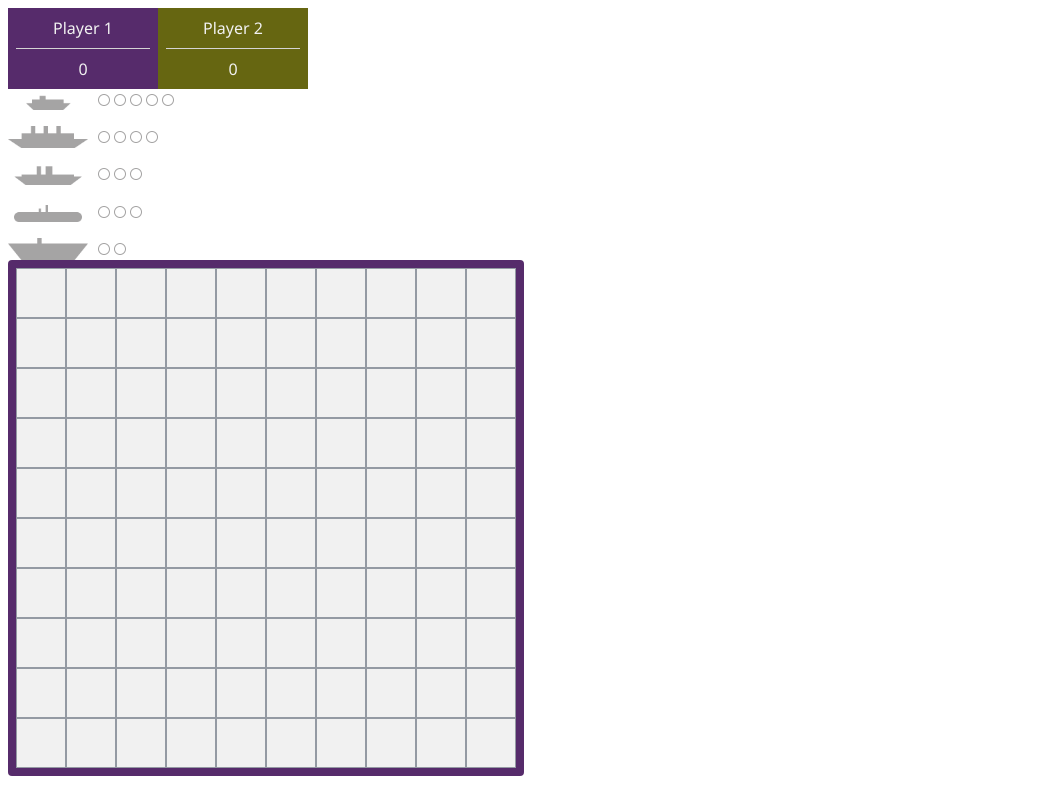
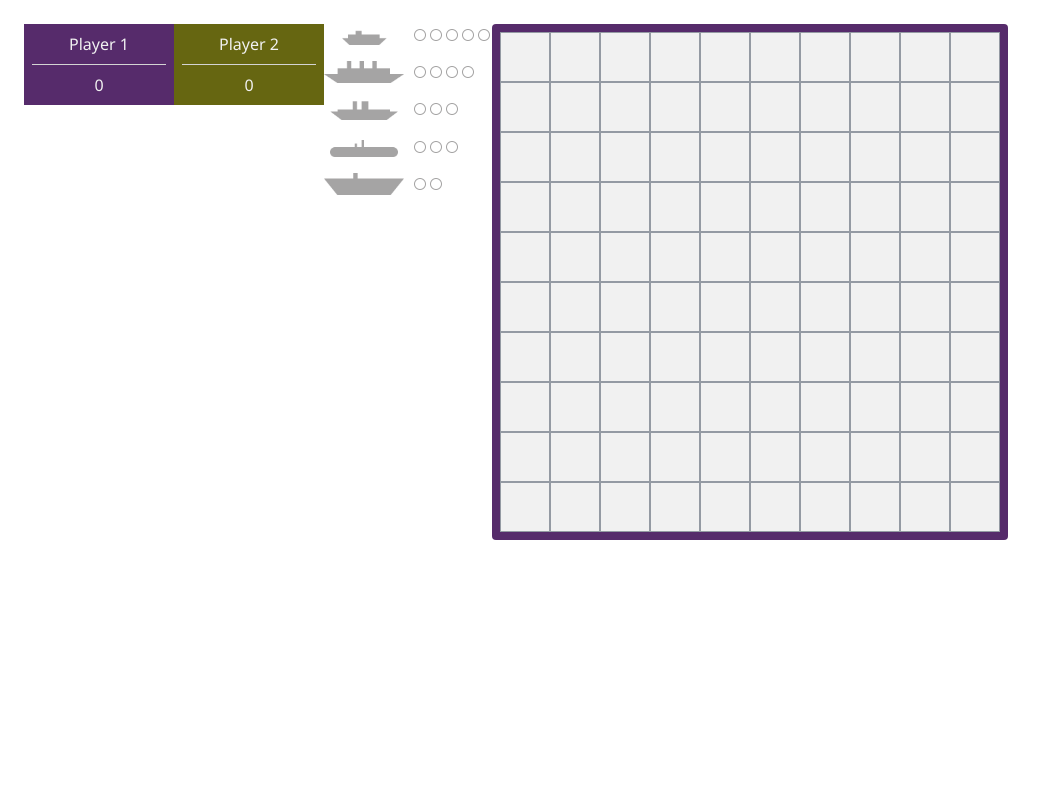
Before and after one commit to dmclavel/battleship, a React (Vite) app: page / in a window 1280 px wide. Shown: the whole page, without its empty margins (0-1063 px from the left). Built offline with nearby package versions, Linux system fonts and the light colour scheme.

Commit message:
Put all features (Board, Players, Ships) in one Game page

```diff
--- a/src/App.tsx
+++ b/src/App.tsx
@@ -1,17 +1,10 @@
 import React, { type FC } from 'react';
-import Board from './features/board/Board';
-import Players from './features/players/Players';
-import Ships from './features/ships/Ships';
-
-import boardConfig from './shared/board.json';
-import playersConfig from './shared/players.json';
+import Game from './pages/game';
 
 const App: FC = () => {
   return (
     <>
-      <Players playersConfig={playersConfig} />
-      <Ships />
-      <Board boardConfig={boardConfig} />
+      <Game />
     </>
   );
 };
--- /dev/null
+++ b/src/features/board/index.ts
@@ -0,0 +1,3 @@
+import Board from './Board';
+
+export default Board;
--- /dev/null
+++ b/src/features/players/index.ts
@@ -0,0 +1,3 @@
+import Players from './Players';
+
+export default Players;
--- a/src/features/ships/Ship.tsx
+++ b/src/features/ships/Ship.tsx
@@ -1,25 +1,11 @@
 import React from 'react';
-import { HIT_OR_MISS_IMAGES } from '../../shared/constants/assets';
+import { HIT_OR_MISS_IMAGES, SHIP_IMAGES } from '../../shared/constants/assets';
 
 import Box from '@mui/material/Box';
 import Grid from '../../common/Grid';
 
 import type { FC } from 'react';
 import type { Ship as ShipType, BattleshipState } from '../../shared/types/redux';
-
-import battleship from '../../assets/battleship.png';
-import carrier from '../../assets/carrier.png';
-import cruiser from '../../assets/cruiser.png';
-import destroyer from '../../assets/destroyer.png';
-import submarine from '../../assets/submarine.png';
-
-const SHIP_IMAGES: { [key in ShipType]: string } = {
-  battleship,
-  carrier,
-  cruiser,
-  destroyer,
-  submarine,
-};
 
 interface ShipProps {
   positions: Array<Array<number>>;
@@ -41,8 +27,7 @@ const Ship: FC<ShipProps> = ({
   const hitOrMissCircles: Array<{
     uniqueId: string;
     imgKey: string;
-  }> = (() => (
-    positions.map((position) => {
+  }> = positions.map((position) => {
       const coordinates = position.join(',');
       const shipCoordinates = sunkShips[shipType]?.coordinates ?? {};
       const isAHit = Boolean(shipCoordinates[coordinates]);
@@ -51,8 +36,7 @@ const Ship: FC<ShipProps> = ({
         uniqueId: `hit-identifier-${coordinates}`,
         imgKey: isAHit ? 'hitSmall' : 'missSmall',
       };
-    })
-  ))().sort((a, b) => sortValue[b.imgKey] - sortValue[a.imgKey]);
+    }).sort((a, b) => sortValue[b.imgKey] - sortValue[a.imgKey]);
 
   return (
     <Grid
--- /dev/null
+++ b/src/features/ships/index.ts
@@ -0,0 +1,3 @@
+import Ships from './Ships';
+
+export default Ships;
--- /dev/null
+++ b/src/pages/game/Game.tsx
@@ -0,0 +1,29 @@
+import React from 'react';
+import Board from '../../features/board';
+import Players from '../../features/players';
+import Ships from '../../features/ships';
+import Grid from '../../common/Grid';
+
+import boardConfig from '../../shared/board.json';
+import playersConfig from '../../shared/players.json';
+
+const Game = () => {
+  return (
+    <Grid
+      container
+      sx={{
+        padding: [
+          '0.5rem',
+          '0.75rem',
+          '1rem',
+        ],
+      }}
+    >
+      <Players playersConfig={playersConfig} />
+      <Ships />
+      <Board boardConfig={boardConfig} />
+    </Grid>
+  );
+};
+
+export default Game;
--- /dev/null
+++ b/src/pages/game/index.ts
@@ -0,0 +1,3 @@
+import Game from './Game';
+
+export default Game;
--- a/src/shared/constants/assets.ts
+++ b/src/shared/constants/assets.ts
@@ -1,3 +1,11 @@
+import type { Ship as ShipType } from '../types/redux';
+
+import battleship from '../../assets/battleship.png';
+import carrier from '../../assets/carrier.png';
+import cruiser from '../../assets/cruiser.png';
+import destroyer from '../../assets/destroyer.png';
+import submarine from '../../assets/submarine.png';
+
 import hit from '../../assets/hit.png';
 import miss from '../../assets/miss.png';
 import hitSmall from '../../assets/hit-small.png';
@@ -12,4 +20,12 @@ const HIT_OR_MISS_IMAGES: {
   missSmall,
 };
 
-export { HIT_OR_MISS_IMAGES };
+const SHIP_IMAGES: { [key in ShipType]: string } = {
+  battleship,
+  carrier,
+  cruiser,
+  destroyer,
+  submarine,
+};
+
+export { HIT_OR_MISS_IMAGES, SHIP_IMAGES };
```
